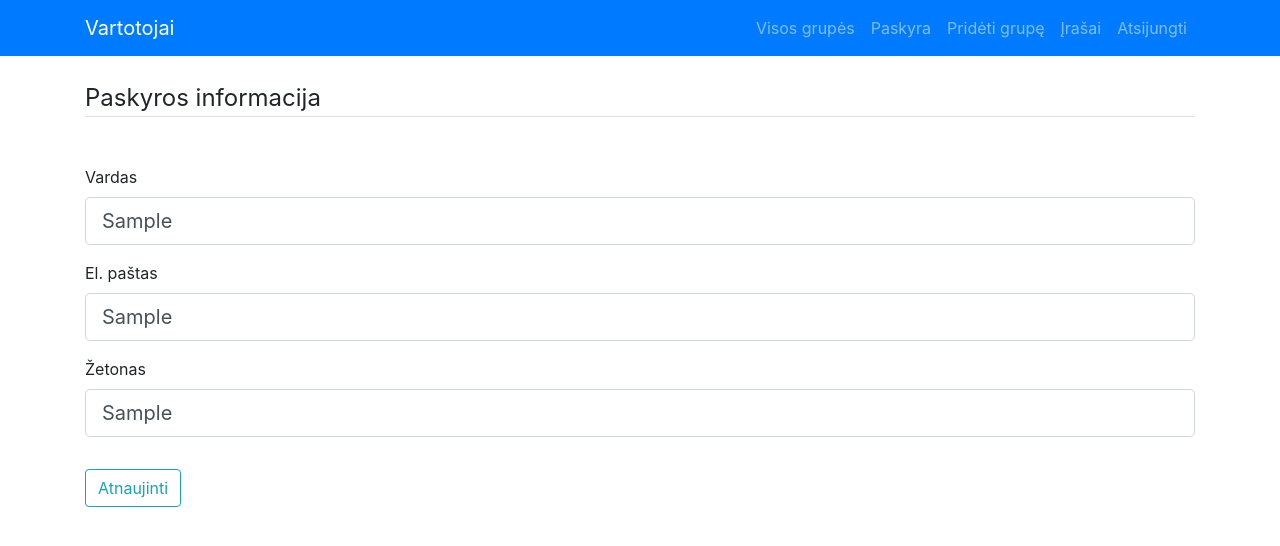
After one commit to DonatasNoreika/grupes_api_client, a Flask app: page /paskyra in a window 1280 px wide. The commit adds this page. Shown: the top 546 px of the page. Run offline with Flask 2, Linux system fonts and the light colour scheme; a user stored in the database is signed in; tables that the repository leaves empty hold one stand-in row (values such as "Sample post"); some libraries are stand-ins or nearby versions.

Commit message:
Added token to profile

```diff
--- a/app.py
+++ b/app.py
@@ -20,7 +20,7 @@ db = SQLAlchemy(app)
 # pilnas kelias iki šio failo.
 
 if __name__ == '__main__':
-    from forms import BandForm, RegistracijosForma, PrisijungimoForma
+    from forms import BandForm, RegistracijosForma, PrisijungimoForma, PaskyrosAtnaujinimoForma
 
 login_manager = LoginManager(app)
 login_manager.login_view = 'registruotis'
@@ -53,7 +53,7 @@ def bands():
 def add_band():
     form = BandForm()
     if form.validate_on_submit():
-        my_token = request.form['token']
+        my_token = current_user.token
         name = request.form['name']
         data = {'name': name}
         headers = {'Authorization': f'Token {my_token}'}
@@ -92,6 +92,23 @@ def prisijungti():
             flash('Prisijungti nepavyko. Patikrinkite el. paštą ir slaptažodį', 'danger')
     return render_template('prisijungti.html', title='Prisijungti', form=form)
 
+@app.route("/paskyra", methods=['GET', 'POST'])
+@login_required
+def paskyra():
+    form = PaskyrosAtnaujinimoForma()
+    if form.validate_on_submit():
+        current_user.vardas = form.vardas.data
+        current_user.el_pastas = form.el_pastas.data
+        current_user.token = form.token.data
+        db.session.commit()
+        flash('Tavo paskyra atnaujinta!', 'success')
+        return redirect(url_for('paskyra'))
+    elif request.method == 'GET':
+        form.vardas.data = current_user.vardas
+        form.el_pastas.data = current_user.el_pastas
+        form.token.data = current_user.token
+    return render_template('paskyra.html', title='Account', form=form)
+
 @app.route("/atsijungti")
 def atsijungti():
     logout_user()
--- a/forms.py
+++ b/forms.py
@@ -2,11 +2,11 @@ from flask_wtf import FlaskForm
 from wtforms import SubmitField, BooleanField, StringField, PasswordField
 from wtforms.validators import DataRequired, Length, Email
 from wtforms.validators import DataRequired, ValidationError, EqualTo
+from flask_wtf.file import FileField, FileAllowed
 
 from app import app
 
 class BandForm(FlaskForm):
-    token = StringField('Token', [DataRequired()])
     name = StringField('Name', [DataRequired()])
     submit = SubmitField('Submit')
 
@@ -34,3 +34,24 @@ class PrisijungimoForma(FlaskForm):
     slaptazodis = PasswordField('Slaptažodis', [DataRequired()])
     prisiminti = BooleanField("Prisiminti mane")
     submit = SubmitField('Prisijungti')
+
+
+
+
+class PaskyrosAtnaujinimoForma(FlaskForm):
+    vardas = StringField('Vardas', [DataRequired()])
+    el_pastas = StringField('El. paštas', [DataRequired()])
+    token = StringField('Žetonas')
+    submit = SubmitField('Atnaujinti')
+
+    def tikrinti_varda(self, vardas):
+        if vardas.data != app.current_user.vardas:
+            vartotojas = app.Vartotojas.query.filter_by(vardas=vardas.data).first()
+            if vartotojas:
+                raise ValidationError('Šis vardas panaudotas. Pasirinkite kitą.')
+
+    def tikrinti_pasta(self, el_pastas):
+        if el_pastas.data != app.current_user.el_pastas:
+            vartotojas = app.Vartotojas.query.filter_by(el_pastas=el_pastas.data).first()
+            if vartotojas:
+                raise ValidationError('Šis el. pašto adresas panaudotas. Pasirinkite kitą.')
--- a/templates/add_band.html
+++ b/templates/add_band.html
@@ -2,10 +2,6 @@
 {% block content %}
   <form method="post" action="">
       {{ form.hidden_tag() }}
-      <div class="form-group">
-      {{ form.token.label(class="form-control-label") }}
-      {{ form.token(class="form-control") }}
-      </div>
       <div class="form-group">
       {{ form.name.label(class="form-control-label") }}
       {{ form.name(class="form-control") }}
--- a/templates/base.html
+++ b/templates/base.html
@@ -25,6 +25,9 @@
                   <a class="nav-link" href="/bands">Visos grupės</a>
                 </li>
                 {% if current_user.is_authenticated %}
+                <li class="nav-item">
+                  <a class="nav-link" href="/paskyra">Paskyra</a>
+                </li>
                 <li class="nav-item">
                   <a class="nav-link" href="/add_band">Pridėti grupę</a>
                 </li>
--- /dev/null
+++ b/templates/paskyra.html
@@ -0,0 +1,55 @@
+{% extends "base.html" %}
+{% block content %}
+<div class="content-section">
+    <form method="POST" action="" enctype="multipart/form-data">
+        {{ form.hidden_tag() }}
+        <fieldset class="form-group">
+            <legend class="border-bottom mb-4">Paskyros informacija</legend>
+            <img class="rounded-circle account-img" src="{{ nuotrauka }}">
+            <div class="form-group">
+                {{ form.vardas.label(class="form-control-label") }}
+
+                {% if form.vardas.errors %}
+                {{ form.vardas(class="form-control form-control-lg is-invalid") }}
+                <div class="invalid-feedback">
+                    {% for error in form.vardas.errors %}
+                    <span>{{ error }}</span>
+                    {% endfor %}
+                </div>
+                {% else %}
+                {{ form.vardas(class="form-control form-control-lg") }}
+                {% endif %}
+            </div>
+            <div class="form-group">
+                {{ form.el_pastas.label(class="form-control-label") }}
+                {% if form.el_pastas.errors %}
+                {{ form.el_pastas(class="form-control form-control-lg is-invalid") }}
+                <div class="invalid-feedback">
+                    {% for error in form.el_pastas.errors %}
+                    <span>{{ error }}</span>
+                    {% endfor %}
+                </div>
+                {% else %}
+                {{ form.el_pastas(class="form-control form-control-lg") }}
+                {% endif %}
+            </div>
+            <div class="form-group">
+                {{ form.token.label(class="form-control-label") }}
+                {% if form.el_pastas.errors %}
+                {{ form.token(class="form-control form-control-lg is-invalid") }}
+                <div class="invalid-feedback">
+                    {% for error in form.token.errors %}
+                    <span>{{ error }}</span>
+                    {% endfor %}
+                </div>
+                {% else %}
+                {{ form.token(class="form-control form-control-lg") }}
+                {% endif %}
+            </div>
+        </fieldset>
+        <div class="form-group">
+            {{ form.submit(class="btn btn-outline-info") }}
+        </div>
+    </form>
+</div>
+{% endblock content %}
```
